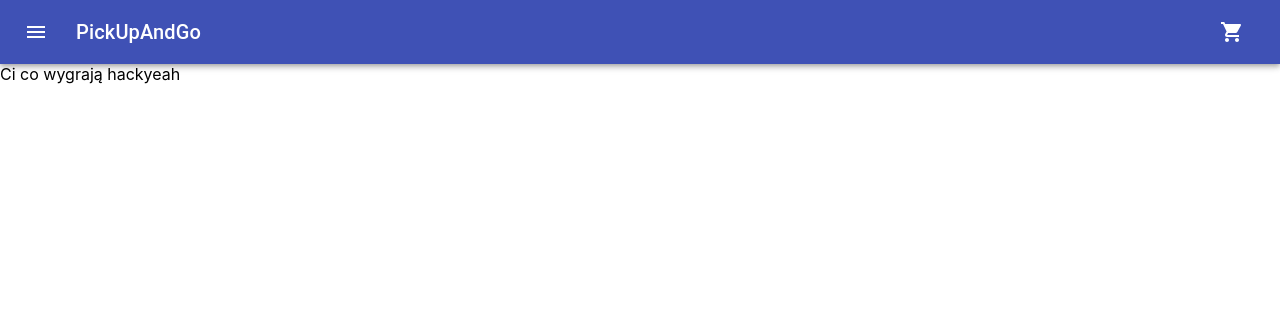
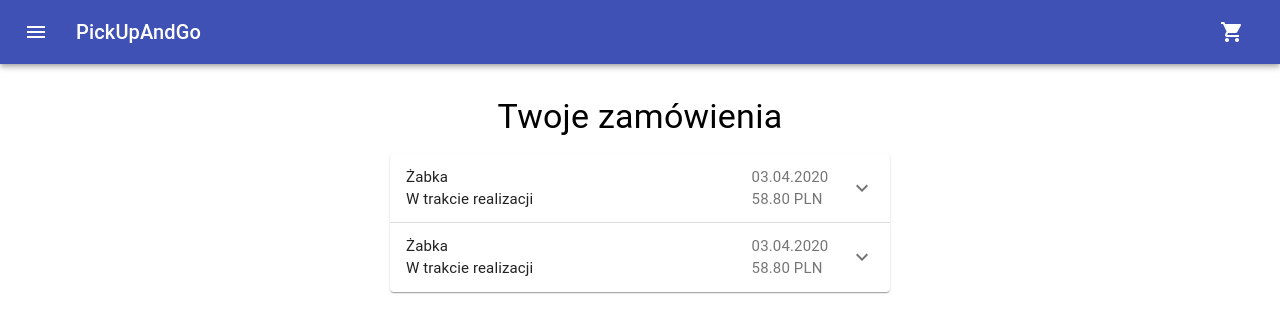
Before and after one commit to CCWHYy/PickUpAndGo, a React (Create React App) app in the folder ClientApp/: page /orders in a window 1280 px wide. Shown: the top 332 px of the page. Built offline with nearby package versions, Linux system fonts and the light colour scheme.

Commit message:
Implement orders list

```diff
--- /dev/null
+++ b/ClientApp/src/components/Order/Order.js
@@ -0,0 +1,85 @@
+import React, { useState } from 'react';
+
+import { makeStyles } from '@material-ui/core/styles';
+import Typography from '@material-ui/core/Typography';
+import Button from '@material-ui/core/Button';
+import ExpandMoreIcon from '@material-ui/icons/ExpandMore';
+import ExpansionPanel from "@material-ui/core/ExpansionPanel";
+import ExpansionPanelSummary from "@material-ui/core/ExpansionPanelSummary";
+import ExpansionPanelDetails from "@material-ui/core/ExpansionPanelDetails";
+
+import { ItemsList } from "../ItemsList";
+import { QRModal } from "../QRMoral";
+
+const useStyles = makeStyles((theme) => ({
+    heading: {
+        fontSize: theme.typography.pxToRem(15),
+        flexBasis: '80%',
+        flexShrink: 0,
+    },
+    secondaryHeading: {
+        fontSize: theme.typography.pxToRem(15),
+        flexBasis: '20%',
+        color: theme.palette.text.secondary,
+    },
+    details: {
+        display: 'flex',
+        flexFlow: 'column',
+    },
+}));
+
+export const Order = ({ storeName, orderStatus, orderDate, orderPrice, items, qrCode }) => {
+    const [isQROpen, setQROpen] = useState(false);
+    const classes = useStyles();
+    const [expanded, setExpanded] = useState(false);
+    const handleChange = () => {
+        setExpanded(!expanded);
+    };
+    const openQRModal = () => {
+        setQROpen(true);
+    };
+    const closeQRModal = () => {
+        setQROpen(false);
+    };
+
+    return (
+        <ExpansionPanel expanded={expanded} onChange={handleChange}>
+            <ExpansionPanelSummary
+                expandIcon={<ExpandMoreIcon />}
+                aria-controls="panel1bh-content"
+                id="panel1bh-header"
+            >
+                <Typography className={classes.heading}>
+                    <div>
+                        {storeName}
+                    </div>
+                    <div>
+                        {orderStatus}
+                    </div>
+                </Typography>
+                <Typography className={classes.secondaryHeading}>
+                    <div>
+                        {orderDate}
+                    </div>
+                    <div>
+                        {orderPrice}
+                    </div>
+                </Typography>
+            </ExpansionPanelSummary>
+            <ExpansionPanelDetails className={ classes.details }>
+                <Button
+                    href=""
+                    color="primary"
+                    variant="contained"
+                    onClick={ openQRModal }
+                >
+                    Pokaż kod QR
+                </Button>
+                <ItemsList items={ items } />
+            </ExpansionPanelDetails>
+            <QRModal qrUrl={ qrCode } open={ isQROpen } onClose={ closeQRModal } />
+        </ExpansionPanel>
+    );
+};
+
+export default Order;
--- /dev/null
+++ b/ClientApp/src/components/Order/index.js
@@ -0,0 +1,2 @@
+import { Order } from "./Order";
+export { Order };
--- /dev/null
+++ b/ClientApp/src/components/OrdersList/OrdersList.js
@@ -0,0 +1,25 @@
+import React from 'react';
+
+import { makeStyles } from '@material-ui/core/styles';
+
+import { Order } from "../Order";
+
+const useStyles = makeStyles((theme) => ({
+    root: {
+        width: 500,
+    },
+}));
+
+export const OrdersList = ({ orders }) => {
+    const classes = useStyles();
+
+    return (
+        <div className={classes.root}>
+            {orders.map((order) => (
+                <Order {...order}/>
+            ))}
+        </div>
+    );
+};
+
+export default OrdersList;
--- /dev/null
+++ b/ClientApp/src/components/OrdersList/index.js
@@ -0,0 +1,2 @@
+import { OrdersList } from "./OrdersList";
+export { OrdersList };
--- /dev/null
+++ b/ClientApp/src/components/QRMoral/QRModal.js
@@ -0,0 +1,39 @@
+import React from 'react';
+
+import { makeStyles } from '@material-ui/core/styles';
+
+import Dialog from "@material-ui/core/Dialog";
+import Card from "@material-ui/core/Card";
+import CardMedia from "@material-ui/core/CardMedia";
+
+const useStyles = makeStyles({
+    root: {
+        maxWidth: 400,
+        maxHeight: 400,
+    },
+    media: {
+        width: 400,
+        height: 400,
+    },
+});
+
+export const QRModal = ({ qrUrl, onClose, open }) => {
+    const classes = useStyles();
+
+    const handleClose = () => {
+        onClose();
+    };
+
+    return (
+        <Dialog onClose={handleClose} aria-labelledby="simple-dialog-title" open={open}>
+            <Card className={ classes.root }>
+                <CardMedia
+                    className={ classes.media }
+                    image={ qrUrl }
+                />
+            </Card>
+        </Dialog>
+    );
+};
+
+export default QRModal;
--- /dev/null
+++ b/ClientApp/src/components/QRMoral/index.js
@@ -0,0 +1,2 @@
+import { QRModal } from "./QRModal";
+export { QRModal };
--- a/ClientApp/src/screens/OrdersList/OrdersList.js
+++ b/ClientApp/src/screens/OrdersList/OrdersList.js
@@ -1,9 +1,72 @@
 import React from 'react';
 
-export const OrdersListScreen = () => (
-    <div>
-        Ci co wygrają hackyeah
-    </div>
-);
+import {makeStyles} from "@material-ui/core/styles";
+
+import { OrdersList } from "../../components/OrdersList";
+import Typography from "@material-ui/core/Typography";
+
+const useStyles = makeStyles((theme) => ({
+    root: {
+        display: 'flex',
+        flexFlow: 'column',
+        justifyContent: 'center',
+        alignItems: 'center',
+    },
+    header: {
+        marginTop: 32,
+        marginBottom: 16,
+    },
+}));
+
+const orders = [
+    {
+        storeName: 'Żabka',
+        orderStatus: 'W trakcie realizacji',
+        orderDate: '03.04.2020',
+        orderPrice: '58.80 PLN',
+        items: [
+            {
+                name: 'Bułeczki',
+                price: '1.90 PLN',
+                description: 'przepyszne bułeczki',
+            }, {
+                name: 'Wódeczka',
+                price: '21.90 PLN',
+                description: 'przepyszna wódeczka',
+            },
+        ],
+        qrCode: '/shopLogos/zabka.jpeg',
+    }, {
+        storeName: 'Żabka',
+        orderStatus: 'W trakcie realizacji',
+        orderDate: '03.04.2020',
+        orderPrice: '58.80 PLN',
+        items: [
+            {
+                name: 'Bułeczki',
+                price: '1.90 PLN',
+                description: 'przepyszne bułeczki',
+            }, {
+                name: 'Wódeczka',
+                price: '21.90 PLN',
+                description: 'przepyszna wódeczka',
+            },
+        ],
+        qrCode: '/shopLogos/zabka.jpeg',
+    },
+];
+
+export const OrdersListScreen = () => {
+    const classes = useStyles();
+
+    return (
+        <div className={ classes.root }>
+            <Typography variant="h4" component="h3" className={ classes.header }>
+                Twoje zamówienia
+            </Typography>
+            <OrdersList orders={ orders } />
+        </div>
+    );
+}
 
 export default OrdersListScreen;
```
